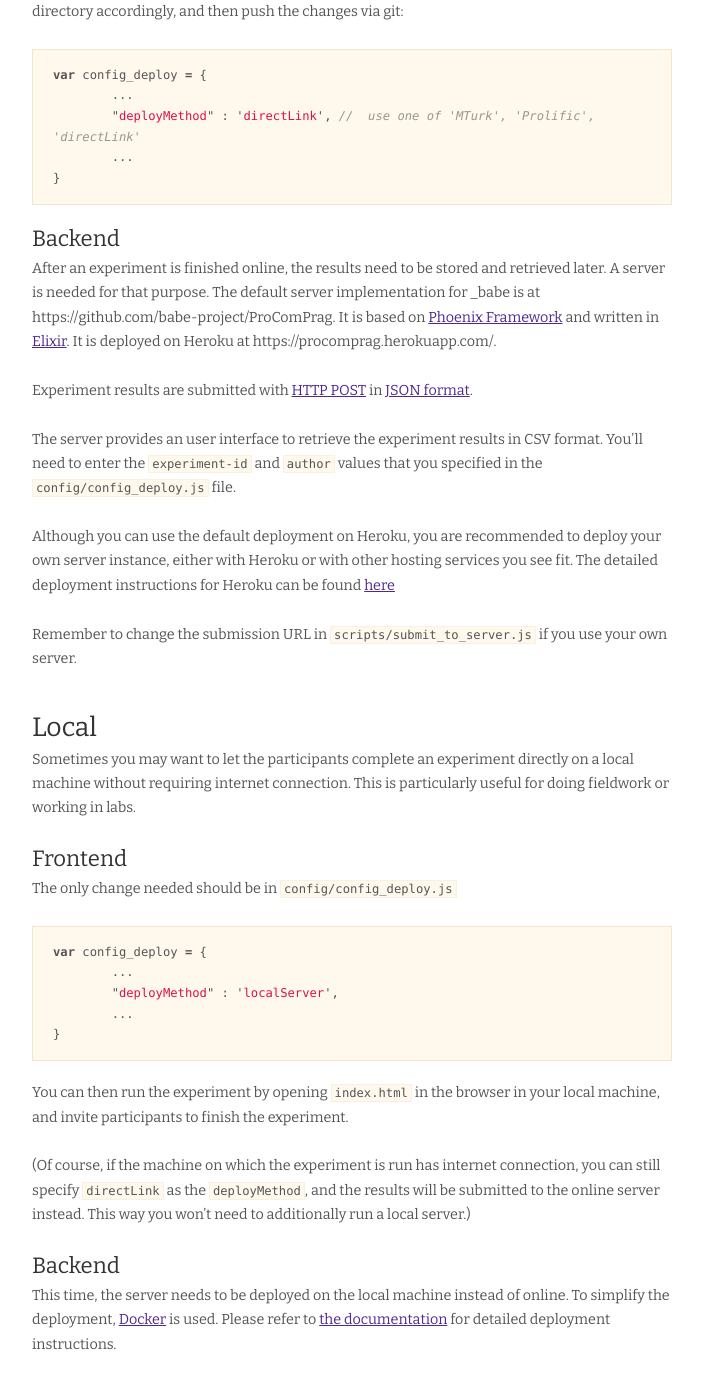
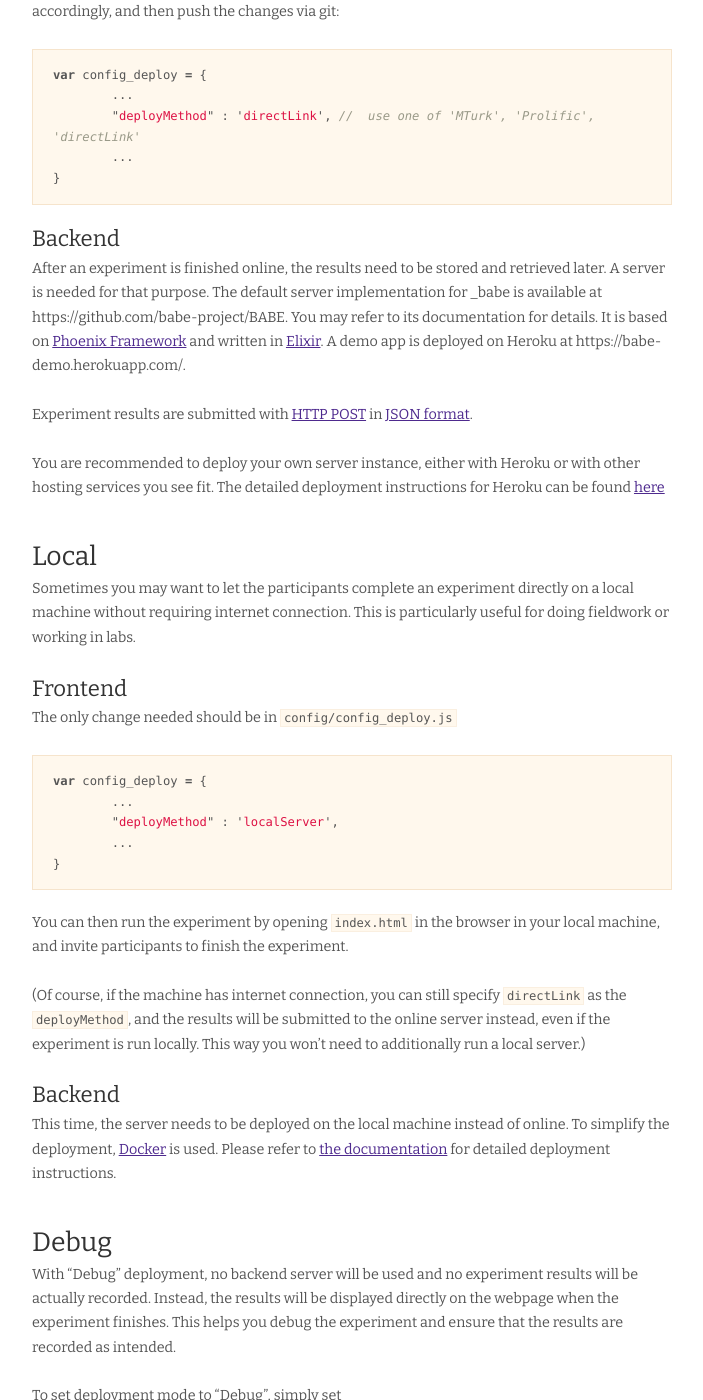
Before and after one commit to magpie-ea/magpie-site, a Jekyll site: the page built from getting-started/deployment.markdown, in a window 1280 px wide and 1400 px high, scrolled down 1175 px. Shown: the whole window, without its empty margins (138-841 px from the left). Built offline with Jekyll 4.4.1, drawn with Linux system fonts in a browser that asks for light colours; nearby versions of some CDN libraries; some of the changed text lies outside the part shown.

Commit message:
Update deployment instructions

````diff
--- a/getting-started/deployment.markdown
+++ b/getting-started/deployment.markdown
@@ -9,8 +9,6 @@ section: start
 There are several ways in which experiments can be deployed.
 
 {% include toc.html %}
-
-
 
 ## Online
 
@@ -27,7 +25,7 @@ To deploy an experiment via Github Pages:
 <!--- Make sure that the entry point of the experiment is named `index.html`. Otherwise Github Pages will not be able to serve the experiment correctly. -->
 
 #### Crowdsourcing (MTurk, Prolific) or direct link?
-You might post the experiment via [Amazon Mechanical Turk](https://www.mturk.com/), [Prolific](https://www.prolific.ac/), or by directly sending the link to the participants. Please change the `config/config_deploy.js` in the experiment directory accordingly, and then push the changes via git:
+You might recruit participants via [Amazon Mechanical Turk](https://www.mturk.com/), [Prolific](https://www.prolific.ac/), or by directly sending the link to them. Please change the `config/config_deploy.js` in the experiment directory accordingly, and then push the changes via git:
 
 ```javascript
 var config_deploy = {
@@ -38,15 +36,11 @@ var config_deploy = {
 ```
 
 ### Backend
-After an experiment is finished online, the results need to be stored and retrieved later. A server is needed for that purpose. The default server implementation for _babe is at https://github.com/babe-project/ProComPrag. It is based on [Phoenix Framework](http://phoenixframework.org/) and written in [Elixir](https://elixir-lang.org/). It is deployed on Heroku at https://procomprag.herokuapp.com/.
+After an experiment is finished online, the results need to be stored and retrieved later. A server is needed for that purpose. The default server implementation for _babe is available at https://github.com/babe-project/BABE. You may refer to its documentation for details. It is based on [Phoenix Framework](http://phoenixframework.org/) and written in [Elixir](https://elixir-lang.org/). A demo app is deployed on Heroku at https://babe-demo.herokuapp.com/.
 
 Experiment results are submitted with [HTTP POST](https://en.wikipedia.org/wiki/HTTP_POST) in [JSON format](https://en.wikipedia.org/wiki/JSON).
 
-The server provides an user interface to retrieve the experiment results in CSV format. You'll need to enter the `experiment-id` and `author` values that you specified in the `config/config_deploy.js` file.
-
-Although you can use the default deployment on Heroku, you are recommended to deploy your own server instance, either with Heroku or with other hosting services you see fit. The detailed deployment instructions for Heroku can be found [here](https://babe-project.github.io/babe_site/docs/deployment.html#online-server-deployment-instructions-with-heroku)
-
-Remember to change the submission URL in `scripts/submit_to_server.js` if you use your own server.
+You are recommended to deploy your own server instance, either with Heroku or with other hosting services you see fit. The detailed deployment instructions for Heroku can be found [here](https://babe-project.github.io/babe_site/docs/deployment.html#online-server-deployment-instructions-with-heroku)
 
 ## Local
 Sometimes you may want to let the participants complete an experiment directly on a local machine without requiring internet connection. This is particularly useful for doing fieldwork or working in labs.
@@ -64,13 +58,13 @@ var config_deploy = {
 
 You can then run the experiment by opening `index.html` in the browser in your local machine, and invite participants to finish the experiment.
 
-(Of course, if the machine on which the experiment is run has internet connection, you can still specify `directLink` as the `deployMethod`, and the results will be submitted to the online server instead. This way you won't need to additionally run a local server.)
+(Of course, if the machine has internet connection, you can still specify `directLink` as the `deployMethod`, and the results will be submitted to the online server instead, even if the experiment is run locally. This way you won't need to additionally run a local server.)
 
 ### Backend
 This time, the server needs to be deployed on the local machine instead of online. To simplify the deployment, [Docker](https://www.docker.com/) is used. Please refer to [the documentation](https://babe-project.github.io/babe_site/docs/deployment.html#local-server-deployment-instructions-with-docker) for detailed deployment instructions.
 
 ## Debug
-With "Debug" deployment, no backend server will be used and no experiment results will be actually recorded. Instead, the results will be displayed directly on the webpage when the experiment is finished. This helps you debug the experiment and ensure that the experiment data is recorded as intended.
+With "Debug" deployment, no backend server will be used and no experiment results will be actually recorded. Instead, the results will be displayed directly on the webpage when the experiment finishes. This helps you debug the experiment and ensure that the results are recorded as intended.
 
 To set deployment mode to "Debug", simply set
 
````
Also changed, not shown: docs/deployment.markdown (+32 -25 lines).
